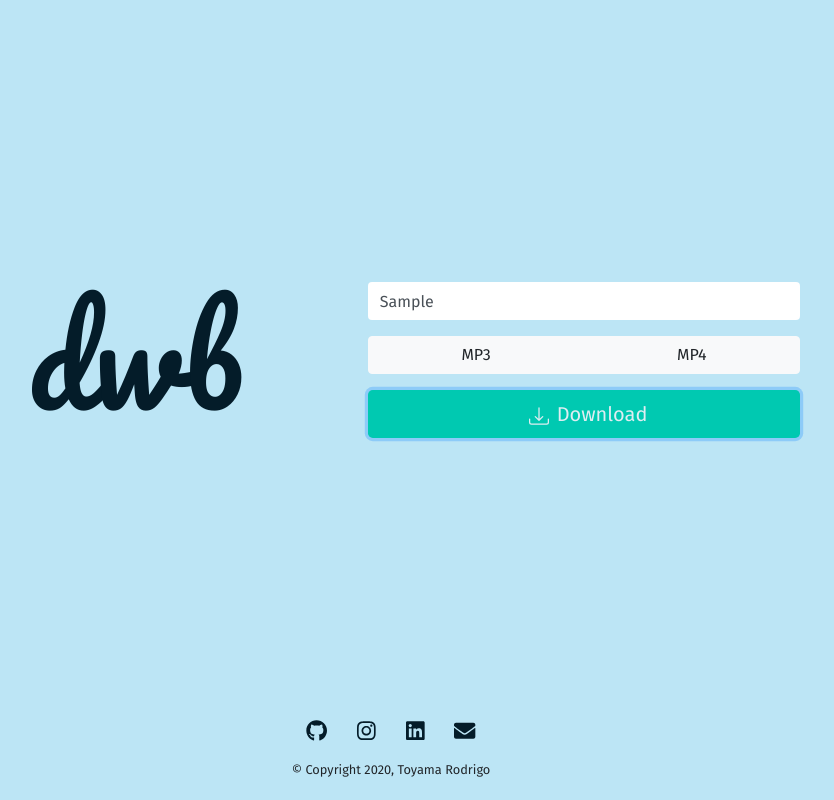
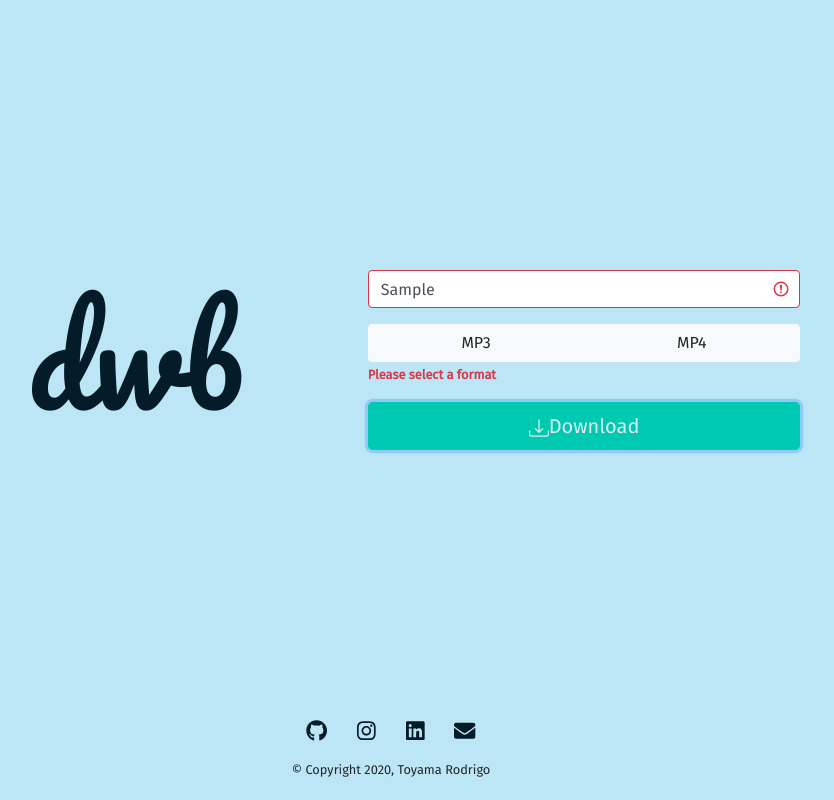
Before and after one commit to toyamarodrigo/dwb-app, a React (Create React App) app in the folder client/: page / in a window 1280 px wide. Both pictures are taken after typing "Sample" into the empty fields and a click on the button "Download". Shown: the whole page, without its empty margins (249-1083 px from the left). Built offline with nearby package versions, Linux system fonts and the light colour scheme.

Commit message:
Added validation to url and format button. Added Icon to DownloadFile + some animations

```diff
--- a/client/src/App.scss
+++ b/client/src/App.scss
@@ -20,7 +20,9 @@
 }
 
 .url-input {
-  border: none;
+  .is-invalid {
+    border-color: #dc3545;
+  }
   &:hover {
     border-color: #1f8ea3;
   }
@@ -49,11 +51,13 @@
   margin-top: 1rem;
 }
 
-.hide-btn, .hide-progressbar {
+.hide-btn,
+.hide-progressbar {
   opacity: 0;
 }
 
-.display-btn, .display-progressbar {
+.display-btn,
+.display-progressbar {
   opacity: 1;
   transition: 0.5s all;
 }
--- a/client/src/api/index.js
+++ b/client/src/api/index.js
@@ -1,5 +1,4 @@
 import axios from 'axios';
-import validator from 'validator';
 import { saveAs } from 'file-saver';
 
 export const downloadFile = async (
@@ -9,16 +8,6 @@
   setBtnDownloadFile
 ) => {
   try {
-    const validURL = validator.isURL(url, { require_protocol: true });
-    const validItag = validator.isEmpty(itag);
-
-    if (!validURL) {
-      console.log(
-        'Please ensure this URL is correct and includes the https protocol'
-      );
-    } else if (validItag) {
-      console.log('Please select format');
-    } else {
     console.log(`URL is: ${url}`);
     setdisplayProgressBar(true);
     axios({
@@ -35,10 +24,7 @@
         link.href = urlWindow;
         if (res.data.type !== 'video/mp4') {
           setBtnDownloadFile(true);
-            document.getElementById('btn-test').innerHTML = 'Download file';
-            document
-              .getElementById('btn-test')
-              .addEventListener('click', () => {
+          document.getElementById('btn-test').addEventListener('click', () => {
             saveAs(url, 'file.mp3');
           });
           link.setAttribute('download', 'file.mp3'); //or any other extension
@@ -49,10 +35,7 @@
           window.URL.revokeObjectURL(url);
         } else {
           setBtnDownloadFile(true);
-            document.getElementById('btn-test').innerHTML = 'Download file';
-            document
-              .getElementById('btn-test')
-              .addEventListener('click', () => {
+          document.getElementById('btn-test').addEventListener('click', () => {
             saveAs(url, 'file.mp4');
           });
           link.setAttribute('download', 'file.mp4'); //or any other extension
@@ -64,7 +47,6 @@
         }
       })
       .catch((err) => console.log(err));
-    }
   } catch (error) {
     console.log(error);
   }
--- /dev/null
+++ b/client/src/api/validate.js
@@ -0,0 +1,25 @@
+import validator from 'validator';
+
+export const validate = (url, itag, setError) => {
+  const validURL = validator.isURL(url, { require_protocol: true });
+  const validItag = validator.isEmpty(itag);
+  let errors = [];
+  let isValid = true;
+
+  if (!validURL) {
+    console.log(
+      'Please ensure this URL is correct and includes the https protocol'
+    );
+    errors.push('url');
+    isValid = false;
+  }
+  if (validItag) {
+    console.log('Please select format');
+    errors.push('itag');
+    isValid = false;
+  }
+
+  setError(errors);
+
+  return isValid;
+};
--- a/client/src/components/DWB.jsx
+++ b/client/src/components/DWB.jsx
@@ -1,5 +1,6 @@
-import React from 'react';
+import React, { useState, useEffect } from 'react';
 import { downloadFile } from '../api/index';
+import { validate } from '../api/validate';
 
 export const DWB = ({
   url,
@@ -11,8 +12,9 @@
   itag,
   setItag,
   setdisplayProgressBar,
-  setBtnDownloadFile
+  setBtnDownloadFile,
 }) => {
+  const [error, setError] = useState([]);
   const handleUrlChange = (e) => {
     setUrl(e.target.value);
   };
@@ -41,7 +43,14 @@
 
   const handleSubmit = (e) => {
     e.preventDefault();
-    downloadFile(url, itag, setdisplayProgressBar, setBtnDownloadFile);
+    console.log(validate(url, itag, setError));
+    if (validate(url, itag, setError)) {
+      downloadFile(url, itag, setdisplayProgressBar, setBtnDownloadFile);
+    }
+  };
+
+  const hasError = (key) => {
+    return error.indexOf(key) !== -1;
   };
 
   return (
@@ -55,7 +64,11 @@
             <div className="col-lg-12">
               <div className="form-group">
                 <input
-                  className="form-control url-input"
+                  className={
+                    hasError('url')
+                      ? 'form-control url-input is-invalid'
+                      : 'form-control url-input'
+                  }
                   type="text"
                   placeholder="https://..."
                   onChange={handleUrlChange}
@@ -99,6 +112,15 @@
                 MP4
               </label>
             </div>
+            <div className="col-12">
+              {hasError('itag') ? (
+                <small className="text-danger font-weight-bold">
+                  Please select a format
+                </small>
+              ) : (
+                ''
+              )}
+            </div>
           </div>
           <div className="row justify-content-center align-items-center">
             <div className="col-lg-12 btn-container">
@@ -110,7 +132,7 @@
                   width="1em"
                   height="1em"
                   viewBox="0 0 16 16"
-                  className="bi bi-download mx-2 align-items-center"
+                  className="bi bi-download "
                   fill="currentColor"
                   xmlns="http://www.w3.org/2000/svg"
                 >
--- a/client/src/components/ProgressBar.jsx
+++ b/client/src/components/ProgressBar.jsx
@@ -59,14 +59,26 @@
                   className="btn btn-light btn-lg btn-test btn-block text-center display-btn"
                   target="_blank"
                   rel="noopener noreferrer"
-                ></button>
+                >
+                  <svg
+                    width="1em"
+                    height="1em"
+                    viewBox="0 0 16 16"
+                    className="bi bi-file-earmark-arrow-down mx-2 align-items-center"
+                    fill="currentColor"
+                    xmlns="http://www.w3.org/2000/svg"
+                  >
+                    <path d="M4 0h5.5v1H4a1 1 0 0 0-1 1v12a1 1 0 0 0 1 1h8a1 1 0 0 0 1-1V4.5h1V14a2 2 0 0 1-2 2H4a2 2 0 0 1-2-2V2a2 2 0 0 1 2-2z" />
+                    <path d="M9.5 3V0L14 4.5h-3A1.5 1.5 0 0 1 9.5 3z" />
+                    <path
+                      fillRule="evenodd"
+                      d="M8 6a.5.5 0 0 1 .5.5v3.793l1.146-1.147a.5.5 0 0 1 .708.708l-2 2a.5.5 0 0 1-.708 0l-2-2a.5.5 0 1 1 .708-.708L7.5 10.293V6.5A.5.5 0 0 1 8 6z"
+                    />
+                  </svg>
+                  Download file
+                </button>
               ) : (
-                <button
-                  id="btn-test"
-                  className="btn btn-light btn-lg btn-test btn-block text-center hide-btn"
-                  target="_blank"
-                  rel="noopener noreferrer"
-                ></button>
+                ''
               )}
             </div>
           </div>
```
Lines whose indentation alone changed are shown as unchanged.
